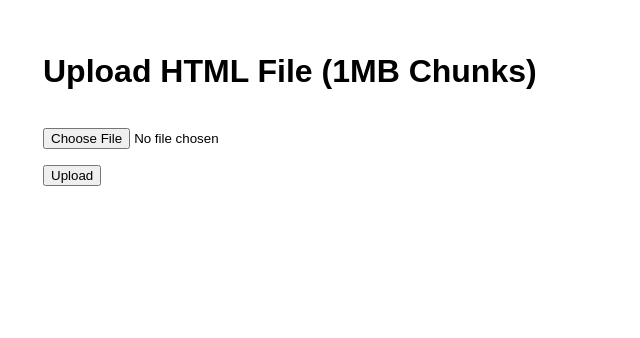
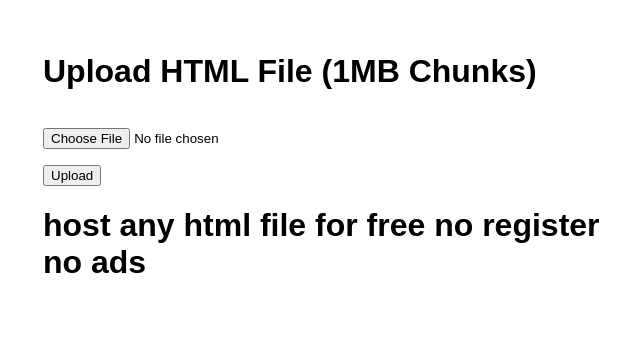
Before and after one commit to wowsha/web-hoster2, a website: page index.html in a window 1280 px wide. Shown: the whole page, without its empty margins (297-937 px from the left). Drawn offline with Linux system fonts and the light colour scheme.

Commit message:
Update index.html

```diff
--- a/index.html
+++ b/index.html
@@ -57,5 +57,6 @@
       document.getElementById("link").innerHTML = `✅ Uploaded!<br>🔗 <a href="${url}" target="_blank">${url}</a>`;
     }
   </script>
+  <h1>host any html file for free no register no ads</h1>
 </body>
 </html>
```
